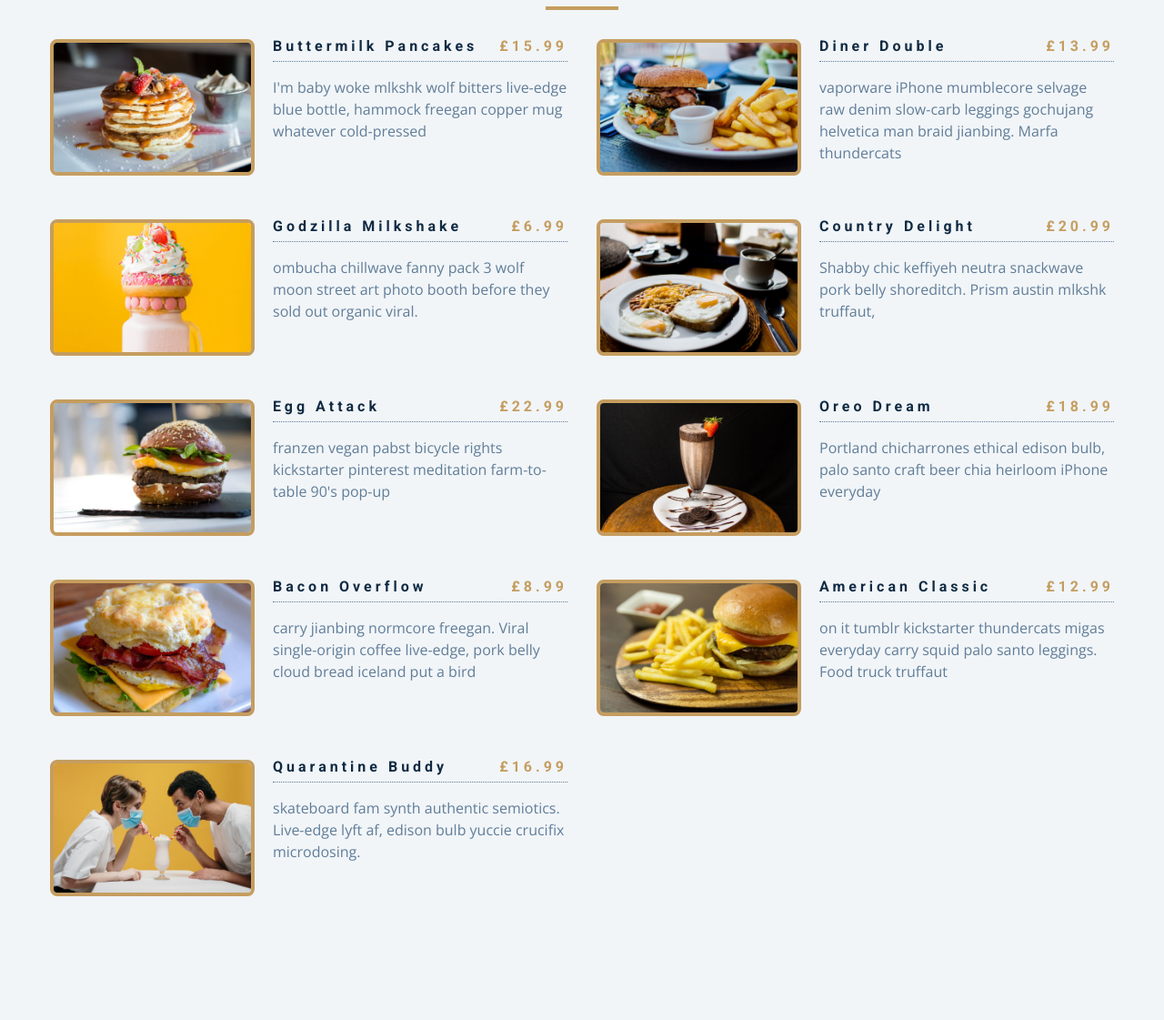
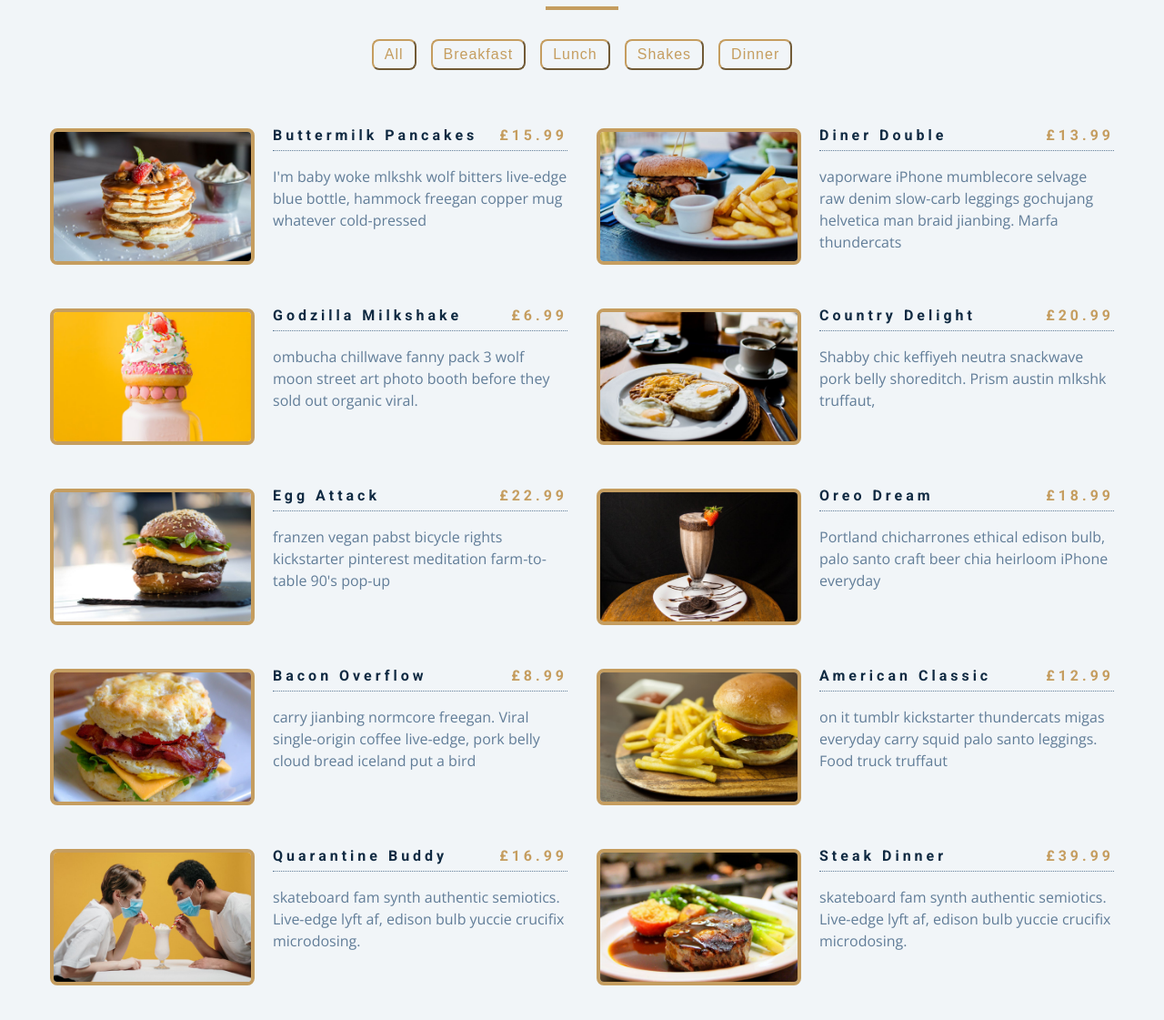
Before and after one commit to nickfwilliams/08-menu, a plain HTML site: page setup/index.html in a window 1280 px wide. Shown: the part 125-1246 px from the top of the page at 91% size. Before the commit the page ends 1190 px from the top, so only its background shows below. Drawn offline with nearby package versions, Linux system fonts and the light colour scheme.

Commit message:
Add extra item and change JS code to dynamic btns

```diff
--- a/setup/app.js
+++ b/setup/app.js
@@ -71,12 +71,23 @@ const menu = [
 		img: "./images/item-9.jpeg",
 		desc: `skateboard fam synth authentic semiotics. Live-edge lyft af, edison bulb yuccie crucifix microdosing.`,
 	},
+	{
+		id: 10,
+		title: "steak dinner",
+		category: "dinner",
+		price: 39.99,
+		img: "./images/item-10.jpeg",
+		desc: `skateboard fam synth authentic semiotics. Live-edge lyft af, edison bulb yuccie crucifix microdosing.`,
+	},
 ];
 
 const sectionCenter = document.querySelector(".section-center");
+const container = document.querySelector(".btn-container");
 
+// Load items
 window.addEventListener("DOMContentLoaded", function () {
 	displayMenuItems(menu);
+	displayMenuButtons();
 });
 
 function displayMenuItems(menuItems) {
@@ -100,3 +111,41 @@ function displayMenuItems(menuItems) {
 	displayMenu = displayMenu.join("");
 	sectionCenter.innerHTML = displayMenu;
 }
+
+function displayMenuButtons() {
+	const categories = menu.reduce(
+		function (values, item) {
+			if (!values.includes(item.category)) {
+				values.push(item.category);
+			}
+			return values;
+		},
+		["all"]
+	);
+	const categoryBtns = categories
+		.map(function (category) {
+			return `<button class="filter-btn" type="button" data-id="${category}">
+				${category}
+			</button>`;
+		})
+		.join("");
+	container.innerHTML = categoryBtns;
+	const filterBtns = document.querySelectorAll(".filter-btn");
+	// Filter items
+	filterBtns.forEach(function (btn) {
+		btn.addEventListener("click", function (e) {
+			const category = e.currentTarget.dataset.id;
+			const menuCategory = menu.filter(function (menuItem) {
+				if (menuItem.category === category) {
+					return menuItem;
+				}
+			});
+			// console.log(menuCategory);
+			if (category === "all") {
+				displayMenuItems(menu);
+			} else {
+				displayMenuItems(menuCategory);
+			}
+		});
+	});
+}
--- a/setup/index.html
+++ b/setup/index.html
@@ -20,10 +20,20 @@
 				<div class="underline"></div>
 			</div>
 			<!-- filter buttons -->
+			<div class="btn-container">
+				<!-- <button class="filter-btn" type="button" data-id="all">all</button>
+				<button class="filter-btn" type="button" data-id="breakfast">
+					breakfast
+				</button>
+				<button class="filter-btn" type="button" data-id="lunch">lunch</button>
+				<button class="filter-btn" type="button" data-id="shakes">
+					shakes
+				</button> -->
+			</div>
 			<!-- menu items -->
 			<div class="section-center">
 				<!-- single item -->
-				<article class="menu-item">
+				<!-- <article class="menu-item">
 					<img src="menu-item.jpeg" class="photo" alt="menu item" />
 					<div class="item-info">
 						<header>
@@ -36,7 +46,7 @@
 							laboriosam nam reprehenderit! Consequatur.
 						</p>
 					</div>
-				</article>
+				</article> -->
 				<!-- end of single item-->
 			</div>
 		</section>
```
